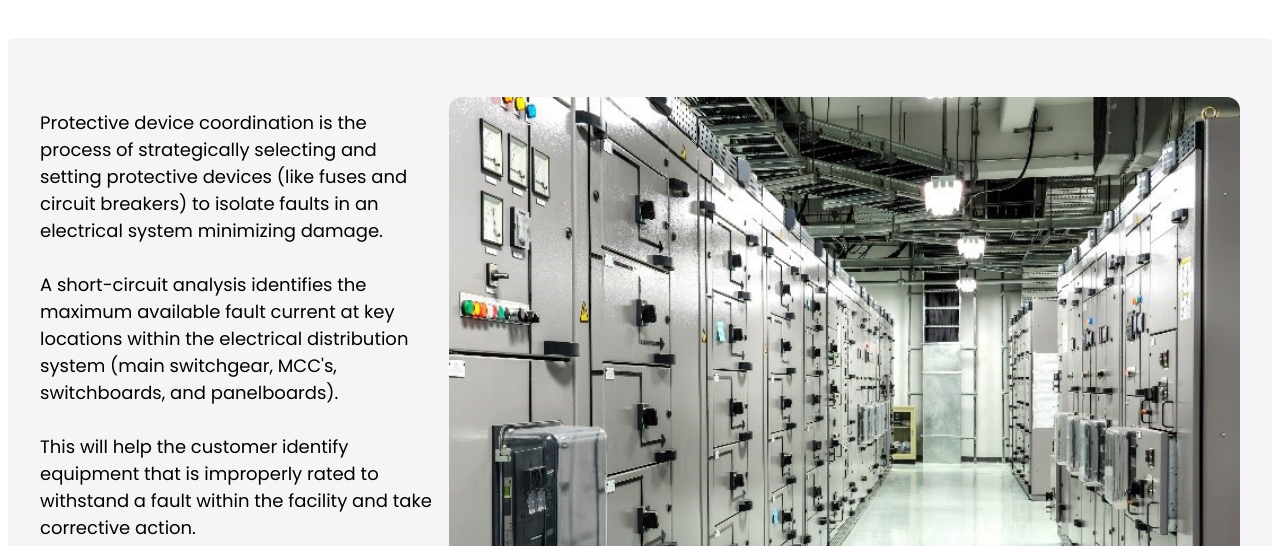
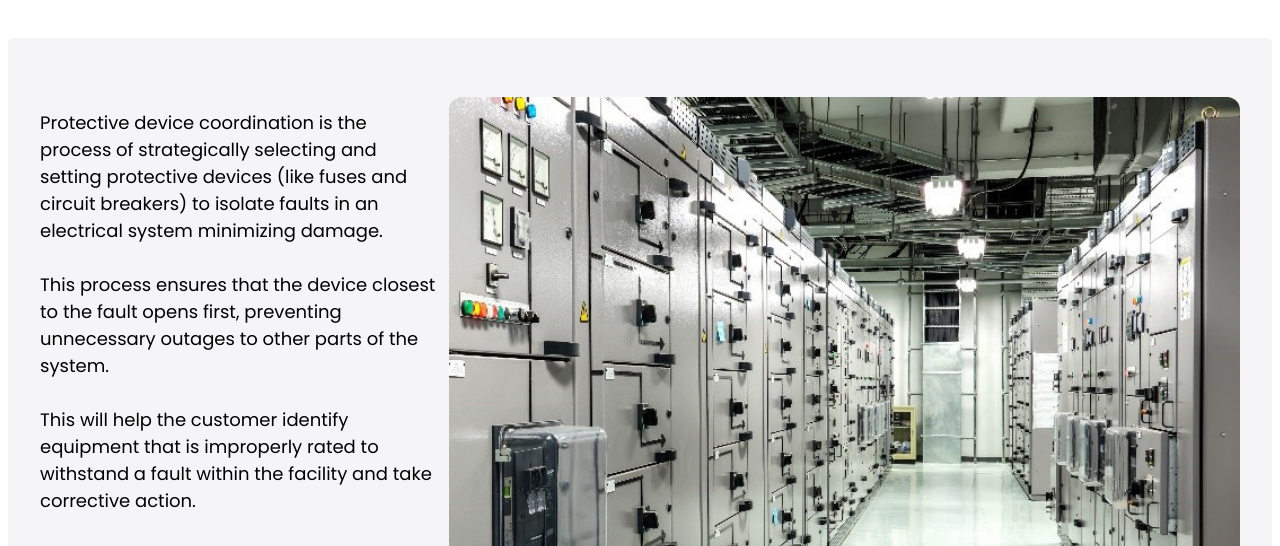
Before and after one commit to IanP07/NE-Power-Analysis, a plain HTML site: page innerPages/service3.html in a window 1280 px wide. Shown: the part 254-800 px from the top of the page. Drawn offline with Linux system fonts and the light colour scheme.

Commit message:
Update service3.html

```diff
--- a/innerPages/service3.html
+++ b/innerPages/service3.html
@@ -45,9 +45,8 @@
                         protective devices (like fuses and circuit breakers) to isolate faults in an electrical
                         system minimizing damage.
                         <br></br>
-                        A short-circuit analysis identifies the maximum available fault current at key
-                        locations within the electrical distribution system (main switchgear, MCC's,
-                        switchboards, and panelboards).
+                        This process ensures that the device closest to the fault opens first, preventing
+                        unnecessary outages to other parts of the system.
                         <br></br>
                         This will help the customer identify equipment that is improperly rated to withstand a
                         fault within the facility and take corrective action.
```
